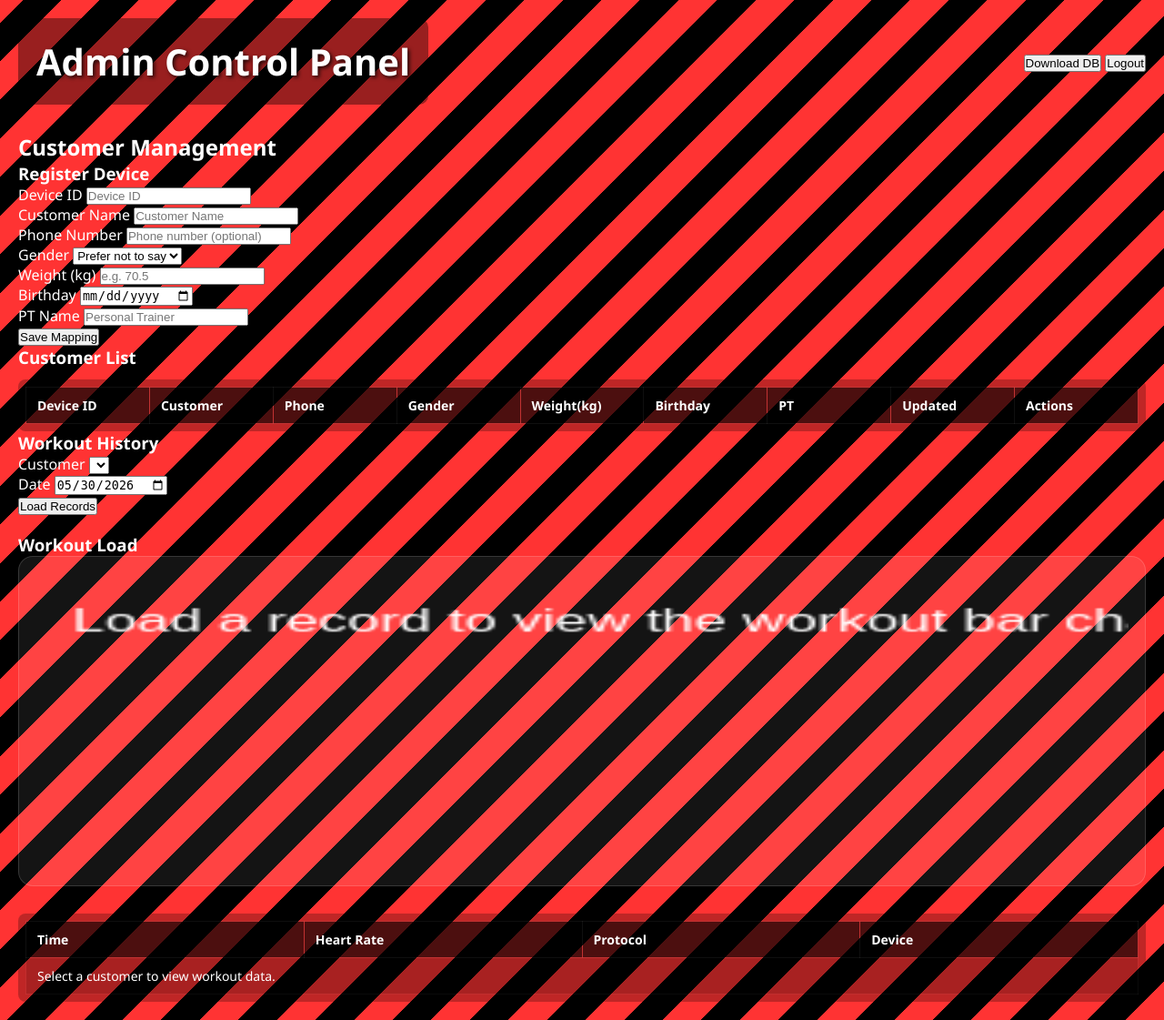
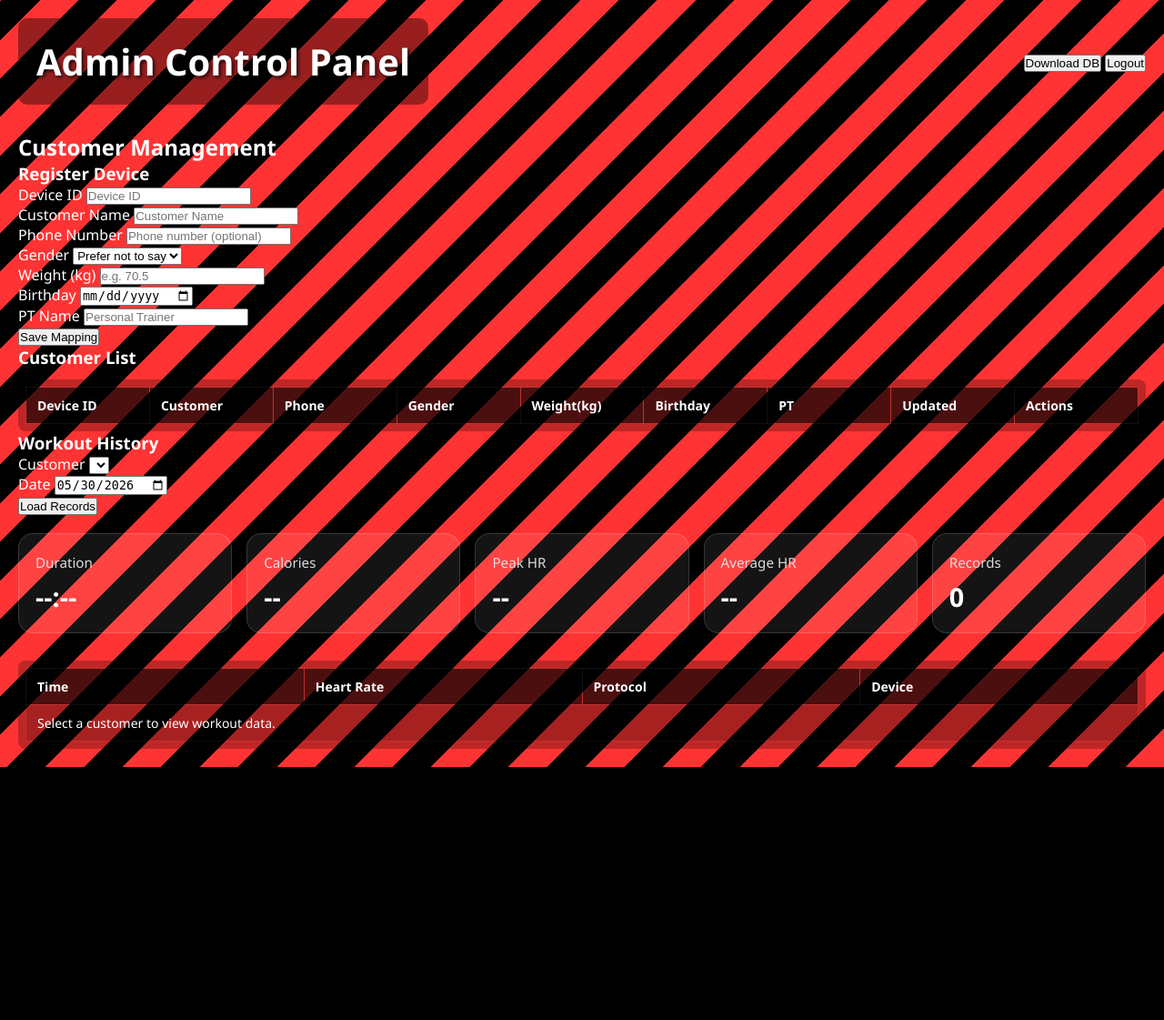
Before and after one commit to bach04py/smartgym, a FastAPI app: template templates/admin.html in a window 1280 px wide. Shown: the whole page at 91% size. After the commit the page ends 843 px from the top, so only its background shows below. Run offline with FastAPI, Linux system fonts and the light colour scheme; the template is opened without the code that fills it, so the values that code supplies are empty.

Commit message:
show graph and load records

```diff
--- a/static/admin.js
+++ b/static/admin.js
@@ -149,7 +149,7 @@ async function loadRecords() {
 
     if (!customerId) {
         tableBody.innerHTML = '<tr><td colspan="4">Select a customer to view workout data.</td></tr>';
-        renderRecordBarChart([]);
+        renderWorkoutSummary([]);
         return;
     }
 
@@ -160,7 +160,7 @@ async function loadRecords() {
 
         if (records.length === 0) {
             tableBody.innerHTML = '<tr><td colspan="4">No records for this date.</td></tr>';
-            renderRecordBarChart([]);
+            renderWorkoutSummary([]);
             return;
         }
 
@@ -176,45 +176,87 @@ async function loadRecords() {
             tableBody.appendChild(row);
         });
 
-        renderRecordBarChart(records);
+        renderWorkoutSummary(records);
     } catch (error) {
         console.error('Failed to load records:', error);
         tableBody.innerHTML = '<tr><td colspan="4">Error loading records.</td></tr>';
-        renderRecordBarChart([]);
+        renderWorkoutSummary([]);
     }
 }
 
-function getHeartRateColor(heartRate) {
-    if (heartRate >= 170) return '#e74c3c';
-    if (heartRate >= 150) return '#f39c12';
-    if (heartRate >= 130) return '#f1c40f';
-    if (heartRate >= 110) return '#2ecc71';
-    return '#3498db';
+function renderWorkoutSummary(records) {
+    const durationEl = document.getElementById('summary-duration');
+    const caloriesEl = document.getElementById('summary-calories');
+    const peakEl = document.getElementById('summary-peak');
+    const averageEl = document.getElementById('summary-average');
+    const countEl = document.getElementById('summary-count');
+
+    if (!records || records.length === 0) {
+        durationEl.textContent = '--:--';
+        caloriesEl.textContent = '--';
+        peakEl.textContent = '--';
+        averageEl.textContent = '--';
+        countEl.textContent = '0';
+        return;
+    }
+
+    const sorted = [...records].sort((a, b) => (a.timestamp || 0) - (b.timestamp || 0));
+    const durationSeconds = Math.max(0, (sorted[sorted.length - 1].timestamp || 0) - (sorted[0].timestamp || 0));
+    const averageHeartRate = Math.round(records.reduce((sum, record) => sum + (record.heart_rate || 0), 0) / records.length);
+    const peakHeartRate = Math.max(...records.map(record => record.heart_rate || 0));
+    const durationMinutes = durationSeconds / 60;
+    const calories = Math.round(durationMinutes * Math.max(averageHeartRate, 80) * 0.6);
+
+    durationEl.textContent = `${String(Math.floor(durationSeconds / 60)).padStart(2, '0')}:${String(durationSeconds % 60).padStart(2, '0')}`;
+    caloriesEl.textContent = calories.toString();
+    peakEl.textContent = `${peakHeartRate} BPM`;
+    averageEl.textContent = `${averageHeartRate} BPM`;
+    countEl.textContent = records.length.toString();
 }
 
-function renderRecordBarChart(records) {
-    const canvas = document.getElementById('record-bar-chart');
+function getHeartRateColor(heartRate) {
+    if (heartRate < 80) return '#95a5a6';
+    if (heartRate < 90) return '#7f8c8d';
+    if (heartRate < 100) return '#e67e22';
+    if (heartRate < 125) return '#ee5859';
+    return '#c0392b';
+}
+
+async function renderCustomerChart(customerId) {
+    const canvasId = `chart-canvas-${customerId}`;
+    const canvas = document.getElementById(canvasId);
     if (!canvas) return;
 
-    if (recordChart) {
-        recordChart.destroy();
-        recordChart = null;
+    // try to fetch records for this customer (no date to get all recent)
+    let records = [];
+    try {
+        const response = await fetch(`/api/records?customer_id=${encodeURIComponent(customerId)}`, { headers: getAuthHeaders() });
+        if (response.ok) records = await response.json();
+    } catch (e) {
+        console.warn('Failed to fetch records for chart', e);
+    }
+
+    if (!records || records.length === 0) {
+        const ctx = canvas.getContext('2d');
+        ctx.clearRect(0, 0, canvas.width, canvas.height);
+        ctx.fillStyle = '#ffffff';
+        ctx.font = '16px sans-serif';
+        ctx.fillText('No records available to display.', 10, 30);
+        return;
+    }
+
+    records.sort((a, b) => (a.timestamp || 0) - (b.timestamp || 0));
+    const labels = records.map(record => new Date((record.timestamp || 0) * 1000).toLocaleTimeString([], { hour: '2-digit', minute: '2-digit' }));
+    const values = records.map(record => record.heart_rate || 0);
+    const backgroundColors = values.map(getHeartRateColor);
+
+    if (canvas._chartInstance) {
+        try { canvas._chartInstance.destroy(); } catch (e) {}
+        canvas._chartInstance = null;
     }
 
     const ctx = canvas.getContext('2d');
-    if (!records || records.length === 0) {
-        ctx.clearRect(0, 0, canvas.width, canvas.height);
-        ctx.fillStyle = '#ffffff';
-        ctx.font = '16px sans-serif';
-        ctx.fillText('Load a record to view the workout bar chart.', 10, 30);
-        return;
-    }
-
-    const labels = records.map(record => new Date(record.timestamp * 1000).toLocaleTimeString([], { hour: '2-digit', minute: '2-digit' }));
-    const values = records.map(record => record.heart_rate);
-    const backgroundColors = values.map(getHeartRateColor);
-
-    recordChart = new Chart(ctx, {
+    canvas._chartInstance = new Chart(ctx, {
         type: 'bar',
         data: {
             labels,
@@ -224,7 +266,6 @@ function renderRecordBarChart(records) {
                 backgroundColor: backgroundColors,
                 borderColor: backgroundColors,
                 borderWidth: 1,
-                hoverBackgroundColor: backgroundColors,
                 maxBarThickness: 24
             }]
         },
@@ -288,67 +329,3 @@ async function toggleGraphRow(customerId) {
         expandRow.style.display = 'none';
     }
 }
-
-async function renderCustomerChart(customerId) {
-    const canvasId = `chart-canvas-${customerId}`;
-    const canvas = document.getElementById(canvasId);
-    if (!canvas) return;
-
-    // try to fetch records for this customer (no date to get all recent)
-    let records = [];
-    try {
-        const response = await fetch(`/api/records?customer_id=${encodeURIComponent(customerId)}`, { headers: getAuthHeaders() });
-        if (response.ok) records = await response.json();
-    } catch (e) {
-        console.warn('Failed to fetch records for chart', e);
-    }
-
-    // fallback: if no records returned, show message inside canvas area
-    if (!records || records.length === 0) {
-        const ctx = canvas.getContext('2d');
-        ctx.clearRect(0, 0, canvas.width, canvas.height);
-        ctx.fillStyle = '#ffffff';
-        ctx.font = '16px sans-serif';
-        ctx.fillText('No records available to display.', 10, 30);
-        return;
-    }
-
-    // group records by day (or use timestamp order)
-    records.sort((a,b)=> (a.timestamp||0)-(b.timestamp||0));
-    const labels = records.map(r => new Date((r.timestamp||0)*1000).toLocaleString());
-    const hrData = records.map(r => r.heart_rate || null);
-
-    // destroy existing chart instance if present
-    if (canvas._chartInstance) {
-        try { canvas._chartInstance.destroy(); } catch(e){}
-        canvas._chartInstance = null;
-    }
-
-    const ctx = canvas.getContext('2d');
-    canvas._chartInstance = new Chart(ctx, {
-        type: 'line',
-        data: {
-            labels,
-            datasets: [{
-                label: 'Heart Rate (BPM)',
-                data: hrData,
-                borderColor: '#ff3333',
-                backgroundColor: 'rgba(255,51,51,0.12)',
-                tension: 0.2,
-                pointRadius: 3,
-                fill: true,
-            }]
-        },
-        options: {
-            responsive: true,
-            maintainAspectRatio: false,
-            scales: {
-                x: { display: true, title: { display: false } },
-                y: { display: true, title: { display: true, text: 'BPM' }, suggestedMin: 40 }
-            },
-            plugins: {
-                legend: { display: true }
-            }
-        }
-    });
-}
--- a/static/style.css
+++ b/static/style.css
@@ -417,6 +417,36 @@ h1 {
     min-height: 320px;
 }
 
+.summary-grid {
+    display: grid;
+    grid-template-columns: repeat(auto-fit, minmax(160px, 1fr));
+    gap: 16px;
+    margin: 20px 0 30px;
+}
+
+.summary-card {
+    background: rgba(255, 255, 255, 0.08);
+    border: 1px solid rgba(255, 255, 255, 0.15);
+    border-radius: 16px;
+    padding: 18px;
+    min-height: 110px;
+    display: flex;
+    flex-direction: column;
+    justify-content: center;
+}
+
+.summary-label {
+    color: #dcdcdc;
+    font-size: 0.95rem;
+    margin-bottom: 8px;
+}
+
+.summary-value {
+    color: #ffffff;
+    font-size: 1.8rem;
+    font-weight: 700;
+}
+
 .chart-card canvas {
     width: 100% !important;
     height: 320px !important;
--- a/templates/admin.html
+++ b/templates/admin.html
@@ -98,12 +98,26 @@
                         <input id="record-date" type="date" />
                     </div>
                     <button id="load-records-button" type="button" class="btn">Load Records</button>
-                    <div class="record-chart-section">
-                        <div class="section-header">
-                            <h3>Workout Load</h3>
+                    <div id="workout-summary" class="summary-grid">
+                        <div class="summary-card">
+                            <div class="summary-label">Duration</div>
+                            <div id="summary-duration" class="summary-value">--:--</div>
                         </div>
-                        <div class="chart-card">
-                            <canvas id="record-bar-chart"></canvas>
+                        <div class="summary-card">
+                            <div class="summary-label">Calories</div>
+                            <div id="summary-calories" class="summary-value">--</div>
+                        </div>
+                        <div class="summary-card">
+                            <div class="summary-label">Peak HR</div>
+                            <div id="summary-peak" class="summary-value">--</div>
+                        </div>
+                        <div class="summary-card">
+                            <div class="summary-label">Average HR</div>
+                            <div id="summary-average" class="summary-value">--</div>
+                        </div>
+                        <div class="summary-card">
+                            <div class="summary-label">Records</div>
+                            <div id="summary-count" class="summary-value">--</div>
                         </div>
                     </div>
                     <div class="table-wrapper">
```
